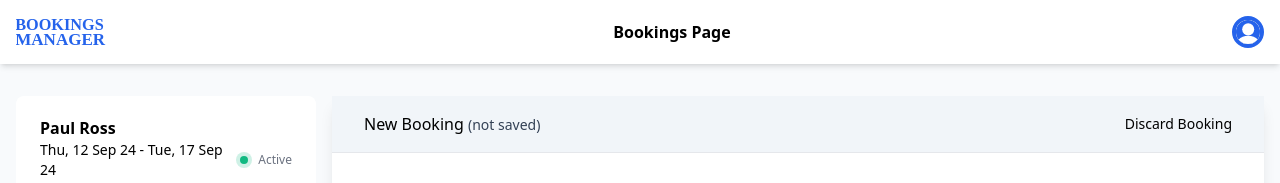
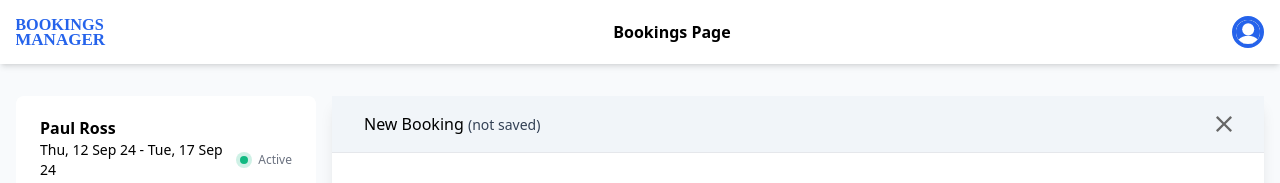
Before and after one commit to iorrah/bookings-manager, a React (Vite) app: page / in a window 1280 px wide. Both pictures are taken after a click on the button "Create Booking". Shown: the top 183 px of the page. Built offline with nearby package versions, Linux system fonts and the light colour scheme.

Commit message:
Implement close button

```diff
--- a/src/pages/BookingsPage/BookingCreator/index.tsx
+++ b/src/pages/BookingsPage/BookingCreator/index.tsx
@@ -5,9 +5,10 @@ import { BookingQuote } from "../shared/BookingQuote";
 import { BookingsContext } from "../../../providers/bookings";
 import { Booking, Property } from "../../../types";
 import { validateBooking } from "../../../utils";
+import { PropertiesContext } from "../../../providers/properties";
+import Close from "../../../assets/close.svg";
 
 import { BookingSelectField } from "./BookingSelectField";
-import { PropertiesContext } from "../../../providers/properties";
 
 type BookingCreatorType = FC<{
   booking: Booking;
@@ -87,8 +88,14 @@ export const BookingCreator: BookingCreatorType = ({
           New Booking{" "}
           <span className="text-slate-700 text-sm	">(not saved)</span>
         </p>
+
         <button className="text-sm" onClick={onDiscard}>
-          Discard Booking
+          <img
+            src={Close}
+            alt="Discard Booking"
+            title="Discard Booking"
+            className="w-4"
+          />
         </button>
       </div>
 
--- a/src/pages/BookingsPage/BookingEditor/index.tsx
+++ b/src/pages/BookingsPage/BookingEditor/index.tsx
@@ -6,6 +6,7 @@ import { BookingQuote } from "../shared/BookingQuote";
 import { Booking } from "../../../types";
 import { PropertiesContext } from "../../../providers/properties";
 import { fullDate, validateBooking } from "../../../utils";
+import Close from "../../../assets/close.svg";
 
 type BookingEditorType = FC<{
   booking: Booking;
@@ -77,7 +78,12 @@ export const BookingEditor: BookingEditorType = ({
         </p>
 
         <button className="text-sm" onClick={onClose}>
-          Close
+          <img
+            src={Close}
+            alt="Close Booking"
+            title="Close Booking"
+            className="w-4"
+          />
         </button>
       </div>
 
```
Also changed, not shown: src/assets/close.svg (added).
